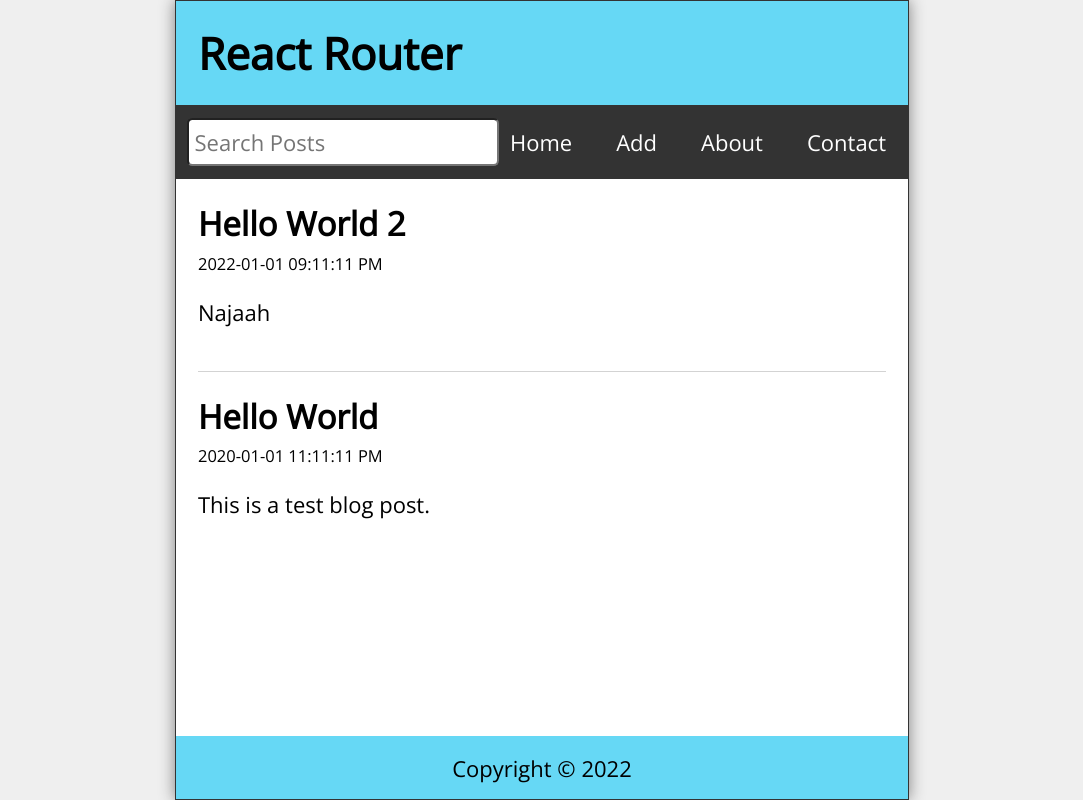
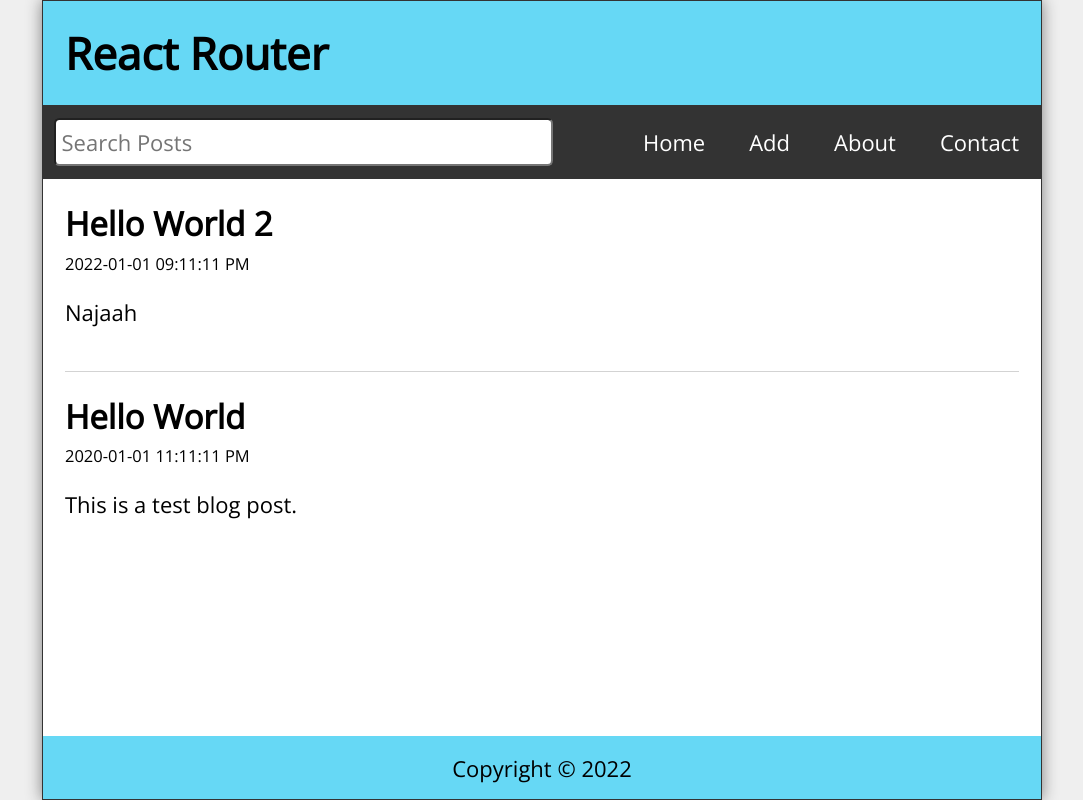
Before and after one commit to Najah-Ahmed/react_router_v6, a React (Create React App) app: page / in a window 1280 px wide. Shown: the whole page, without its empty margins (98-1181 px from the left). Built offline with nearby package versions, Linux system fonts and the light colour scheme.

Commit message:
fixing css bugs

```diff
--- a/src/App.js
+++ b/src/App.js
@@ -68,7 +68,7 @@
   };
 
   return (
-    <main>
+    <>
       <Routes>
         <Route
           path='/'
@@ -96,7 +96,7 @@
           <Route path='*' element={<Missing />} />
         </Route>
       </Routes>
-    </main>
+    </>
   );
 }
 
--- a/src/index.css
+++ b/src/index.css
@@ -28,7 +28,7 @@
 
 .App {
   width: 100%;
-  max-width: 1100px;
+  max-width: 1000px;
   height: 100vh;
   display: flex;
   flex-direction: column;
```
